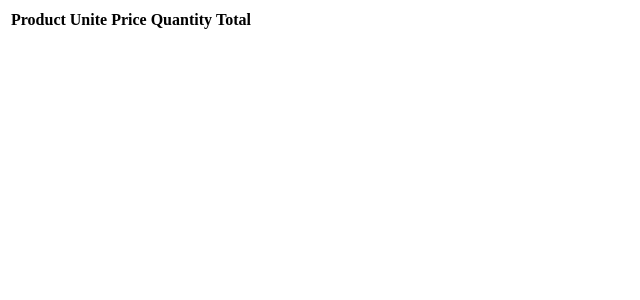
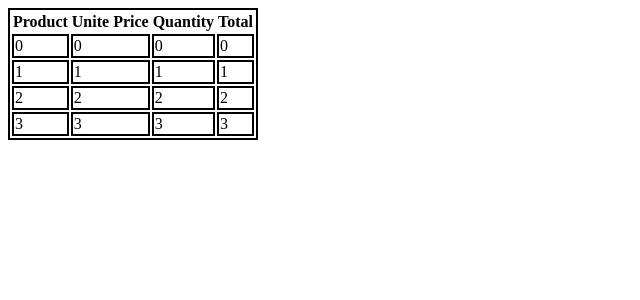
Before and after one commit to rudyjcruz831/CST336_sp19, a PHP site: page /Lab/LabMarch25/index.php in a window 1280 px wide. Shown: the top 300 px of the page, without its empty margins (0-640 px from the left). Run offline with PHP 8.4, Linux system fonts and the light colour scheme; lists and menus that the app fills with data are empty.

Commit message:
changed index and style

```diff
--- a/Lab/LabMarch25/index.php
+++ b/Lab/LabMarch25/index.php
@@ -2,6 +2,7 @@
 <html>
 <head>
 	<title></title>
+	<link rel="stylesheet" href="style.css" type="text/css" />
 </head>
 <body>
 	<table>
@@ -12,28 +13,28 @@
 			<th>Total</th>
 		</tr>
 		<tr>
-			<td></td>
-			<td></td>
-			<td></td>
-			<td></td>
+			<td id = "t0">0</td>
+			<td id = "t1">0</td>
+			<td id = "t2">0</td>
+			<td id = "t3">0</td>
 		</tr>
 		<tr>
-			<td></td>
-			<td></td>
-			<td></td>
-			<td></td>
+			<td id = "t0">1</td>
+			<td id = "t1">1</td>
+			<td id = "t2">1</td>
+			<td id = "t3">1</td>
 		</tr>
 		<tr>
-			<td></td>
-			<td></td>
-			<td></td>
-			<td></td>
+			<td id = "t0">2</td>
+			<td id = "t1">2</td>
+			<td id = "t2">2</td>
+			<td id = "t3">2</td>
 		</tr>
 		<tr>
-			<td></td>
-			<td></td>
-			<td></td>
-			<td></td>
+			<td id = "t0">3</td>
+			<td id = "t1">3</td>
+			<td id = "t2">3</td>
+			<td id = "t3">3</td>
 		</tr>
 	</table>
 </body>
--- a/Lab/LabMarch25/style.css
+++ b/Lab/LabMarch25/style.css
@@ -0,0 +1,8 @@
+table
+{
+    border: 2px black solid;
+}
+td
+{
+    border: 2px black solid;
+}
```
